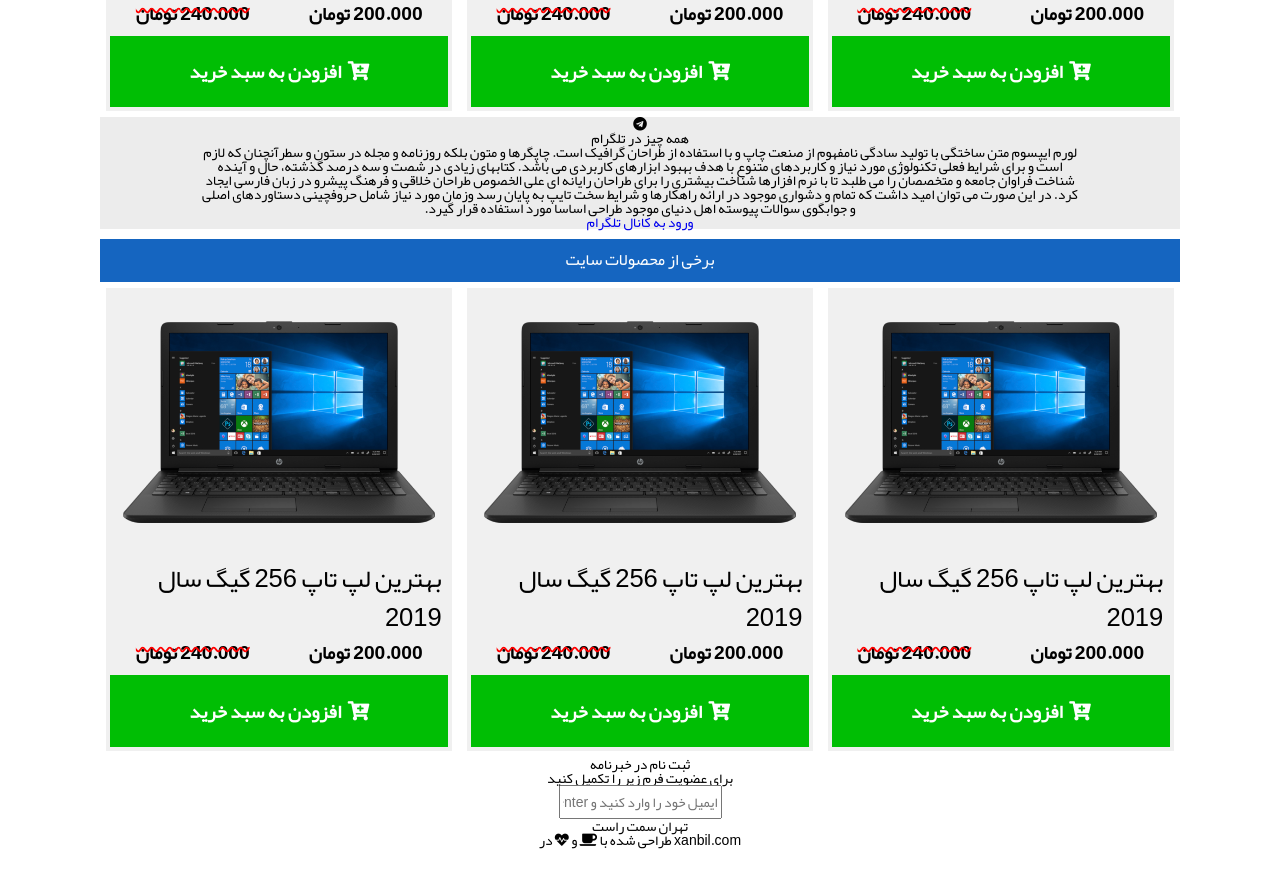
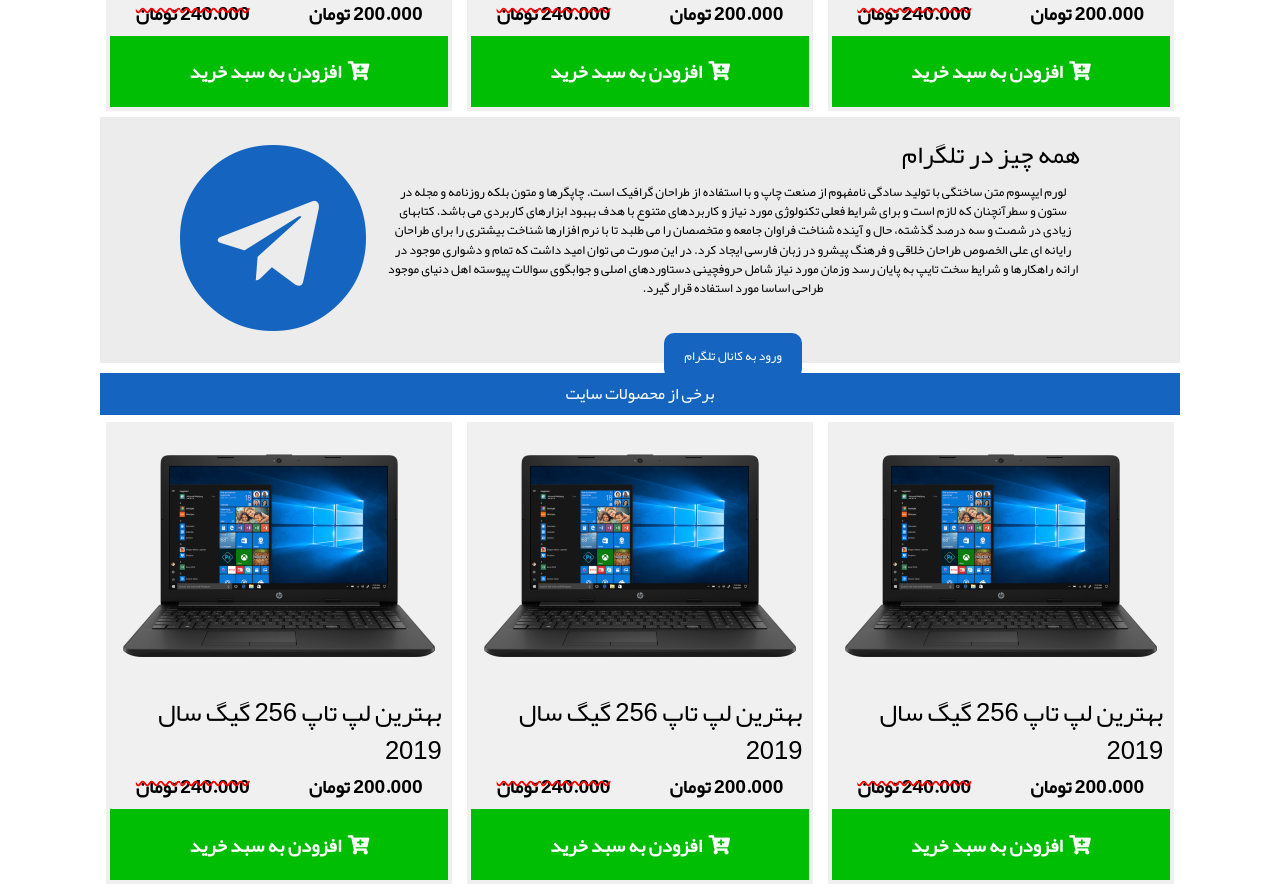
Before and after one commit to mohsenkit/7-ecommerce, a plain HTML site: page index.html in a window 1280 px wide. Shown: the part 1572-2460 px from the top of the page. Before the commit the page ends 2426 px from the top, so only its background shows below. Drawn offline with Linux system fonts and the light colour scheme.

Commit message:
20200202

```diff
--- a/index.html
+++ b/index.html
@@ -177,8 +177,8 @@
             <a href="#" class="goToTelegram">ورود به کانال تلگرام</a>
         </div>
     </div>
+    <div class="clear"></div>
 </section>
-
     <div class="bottom_header">
         <p>
             برخی از محصولات سایت
--- a/styles/stylesheet.css
+++ b/styles/stylesheet.css
@@ -30,6 +30,7 @@ a:hover{
 
 body{
     font-family: MyBYekan ,sans-serif;
+
     font-size: 14px;
 
     text-align: center;
@@ -264,4 +265,36 @@ h1,h2,h3,h4,h5{
 
 #telegramSection{
     background: #ececec;
+    padding-top: 25px;
 }
+
+.telegram .right h2{
+    font-size: 2vw;
+    margin-bottom: 15px;
+    text-align: right;
+}
+
+.telegram .right p{
+    font-size: 1vw;
+    line-height: 1.5vw;
+    margin-bottom: 50px;
+}
+
+.telegram .right a{
+    font-size: 1vw;
+    color: #ffffff;
+    background: #1565c0;
+    padding: 10px 20px;
+    border-radius: 10px;
+}
+
+.telegram .right a:hover{
+   background: #40db10;
+}
+
+.telegram .telegram-logo i{
+    float: left;
+    font-size: 15vw;
+    margin: 0 20px 20px -20px;
+    color: #1565c0;
+}
```
